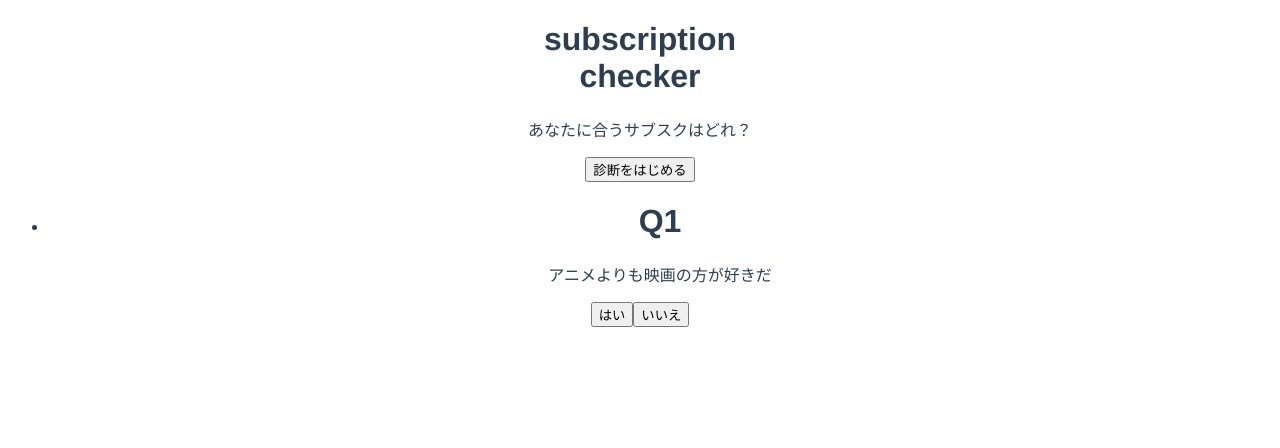
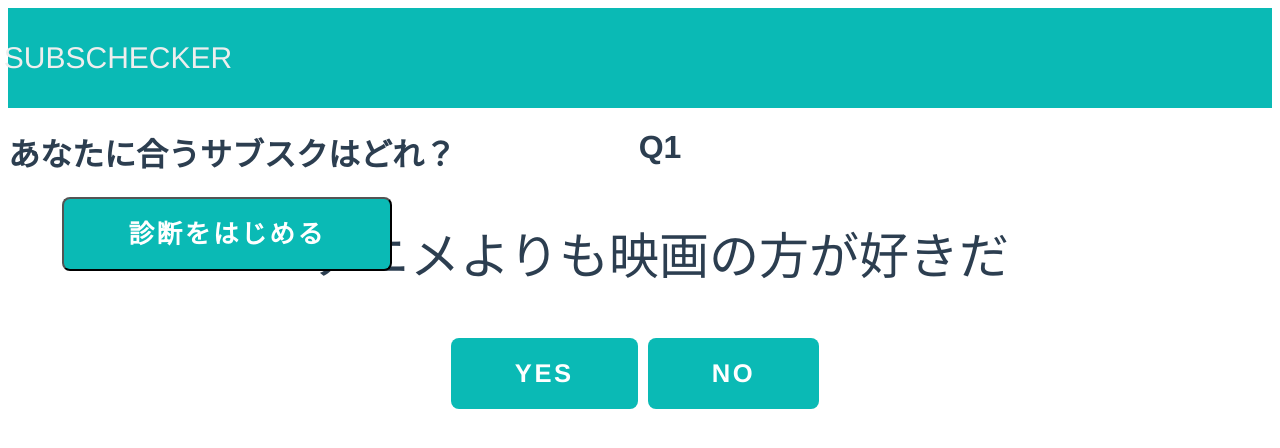
Before and after one commit to Hard-Summer-Vacation/Hard-Summer-Vacation, a Vue app: page /question in a window 1280 px wide. Shown: the top 448 px of the page. Built offline with nearby package versions, Linux system fonts and the light colour scheme.

Commit message:
見た目途中

```diff
--- a/src/components/check.vue
+++ b/src/components/check.vue
@@ -1,9 +1,15 @@
 <template>
   <div>
-    <div class="p-start">
-      <h1>subscription<br />checker</h1>
-      <p>あなたに合うサブスクはどれ？</p>
-      <button v-on:click="clickStart">診断をはじめる</button>
+    <div class="nav__bar">
+      <div class="p-start">
+        <router-link to="/" class="nav__logo nav__link"
+          >SUBSCHECKER</router-link
+        >
+        <h1>あなたに合うサブスクはどれ？</h1>
+        <button v-on:click="clickStart" class="btn form__buttons">
+          診断をはじめる
+        </button>
+      </div>
     </div>
   </div>
 </template>
@@ -19,4 +25,35 @@ export default {
 }
 </script>
 
-<style></style>
+<style>
+.nav__bar {
+  height: 100px;
+  display: flex;
+  justify-content: space-between;
+  align-items: stretch;
+  background-color: #0abab5;
+}
+
+.nav__link {
+  display: flex;
+  justify-content: center;
+  align-items: center;
+  height: 100%;
+  color: #eee;
+  text-decoration: none;
+  font-size: 30px;
+}
+
+.nav__link:visited {
+  color: #eee;
+}
+
+.nav__link:hover {
+  font-weight: bold;
+  color: #fff;
+}
+
+.nav__logo {
+  width: 220px;
+}
+</style>
--- a/src/components/checkQuestion.vue
+++ b/src/components/checkQuestion.vue
@@ -4,13 +4,13 @@
       ><li v-for="question in filteredItems" v-bind:key="question.id">
         <h1>Q{{ question.id }}</h1>
         <div>
-          <p v-html="question.text"></p>
+          <p v-html="question.text" class="question__text"></p>
         </div>
       </li>
     </transition-group>
     <div>
-      <button v-on:click="addPoint()">はい</button>
-      <button v-on:click="nonPoint()">いいえ</button>
+      <a v-on:click="addPoint()" class="btn form__buttons">YES</a>
+      <a v-on:click="nonPoint()" class="btn form__buttons">NO</a>
     </div>
   </div>
 </template>
@@ -139,4 +139,48 @@ export default {
 }
 </script>
 
-<style></style>
+<style>
+.question__text {
+  font-size: 50px;
+  font-family: "Helvetica Neue", Arial, "Hiragino Kaku Gothic ProN",
+    "Hiragino Sans", Meiryo, sans-serif;
+}
+
+.btn,
+a.btn,
+button.btn {
+  font-size: 1.6rem;
+  font-weight: 700;
+  line-height: 1.5;
+  margin-right: 10px;
+  position: relative;
+  display: inline-block;
+  padding: 1rem 4rem;
+  cursor: pointer;
+  -webkit-user-select: none;
+  -moz-user-select: none;
+  -ms-user-select: none;
+  user-select: none;
+  -webkit-transition: all 0.3s;
+  transition: all 0.3s;
+  text-align: center;
+  vertical-align: middle;
+  text-decoration: none;
+  letter-spacing: 0.1em;
+  color: white;
+  border-radius: 0.5rem;
+}
+
+.form__buttons {
+  color: #fff;
+  background-color: #0abab5;
+}
+.form__buttons {
+  color: #fff;
+  background: #0abab5;
+}
+.form__buttons {
+  display: flex;
+  justify-content: flex-end;
+}
+</style>
--- a/src/components/checkResult.vue
+++ b/src/components/checkResult.vue
@@ -10,8 +10,8 @@
         <p>{{ result.text }}</p>
       </div>
     </div>
-    <div>
-      <button v-on:click="clickRetry">最初からやり直す</button>
+    <div class="btn form__buttons">
+      <a v-on:click="clickRetry">最初からやり直す</a>
     </div>
   </div>
 </template>
@@ -20,7 +20,7 @@
 export default {
   data: function () {
     return {
-      selectedType:"a",
+      selectedType: "a",
       shareResult: "",
       results: [
         {
@@ -47,7 +47,7 @@ export default {
     }
   },
   props: {
-    score:Array,
+    score: Array,
   },
   computed: {
     //当てはまる結果を表示
@@ -58,10 +58,9 @@ export default {
   methods: {
     //当てはまる結果のみを抽出
     searchResult(list, key) {
-    return list.filter(function (result) {
-      return result.id === key
+      return list.filter(function (result) {
+        return result.id === key
       })
-
     },
     //リトライボタンでスタート画面へ
     clickRetry() {
@@ -84,4 +83,41 @@ export default {
 }
 </script>
 
-<style></style>
+<style>
+/*.form__buttons {
+  display: flex;
+  justify-content: flex-end;
+}*/
+.btn,
+a.btn,
+button.btn {
+  font-size: 1.6rem;
+  font-weight: 700;
+  line-height: 1.5;
+  position: relative;
+  display: inline-block;
+  padding: 1rem 4rem;
+  cursor: pointer;
+  -webkit-user-select: none;
+  -moz-user-select: none;
+  -ms-user-select: none;
+  user-select: none;
+  -webkit-transition: all 0.3s;
+  transition: all 0.3s;
+  text-align: center;
+  vertical-align: middle;
+  text-decoration: none;
+  letter-spacing: 0.1em;
+  color: white;
+  border-radius: 0.5rem;
+}
+
+.form__buttons {
+  color: #fff;
+  background-color: #0abab5;
+}
+.form__buttons {
+  color: #fff;
+  background: #0abab5;
+}
+</style>
```
